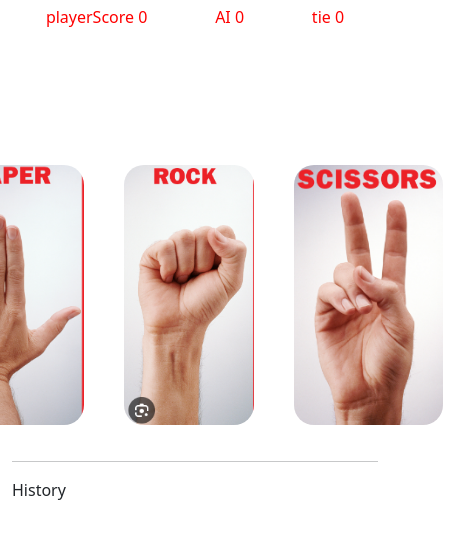
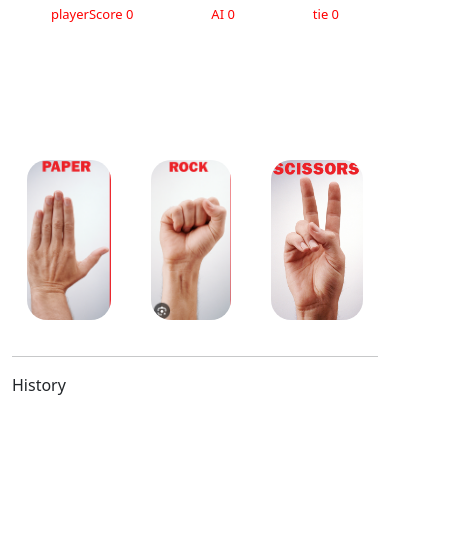
Before and after one commit to Bossfroi/Rockpaperscissors, a plain HTML site: page index.html in a window 390 px wide. Shown: the part 79-618 px from the top of the page, 463 px wide, since content can reach past the window. Drawn offline with nearby package versions, Linux system fonts and the light colour scheme.

Commit message:
2nd commit

```diff
--- a/index.html
+++ b/index.html
@@ -6,6 +6,7 @@
     <title>Rock Paper Scissors</title>
     <link href="https://cdn.jsdelivr.net/npm/bootstrap@5.0.2/dist/css/bootstrap.min.css" rel="stylesheet" integrity="sha384-EVSTQN3/azprG1Anm3QDgpJLIm9Nao0Yz1ztcQTwFspd3yD65VohhpuuCOmLASjC" crossorigin="anonymous">
    <style>
+  @media (min-width: 676px) and (max-width: 1767.98px){
     .PICKIMAGE{
     align-items: center;
     justify-content: center;
@@ -13,6 +14,7 @@
     margin-top: 100px;
     cursor: pointer;
 }
+
 img{
     padding: 20px;
     height: 300px;
@@ -38,6 +40,45 @@ p{
     color: green;
     align-self: center;
 }
+  }
+
+  @media (min-width: 276px) and (max-width: 567.98px){
+    .PICKIMAGE{
+    align-items: center;
+    justify-content: center;
+    display: flex;
+    margin-top: 100px;
+    cursor: pointer;
+}
+
+img{
+    padding: 20px;
+    height: 200px;
+    width: 140px;
+    border-radius: 40px 40px;
+    margin-top: 0;
+}
+section{
+    margin-bottom: 100px;
+    justify-content: center;
+    align-items: center;
+}
+p{
+    color: red;
+    justify-content: center;
+    align-items: center;
+    text-align: center;
+    font-size: small;
+}
+.history{
+    text-align: center;
+    flex-wrap: nowrap;
+    white-space: pre-wrap;
+    color: green;
+    align-self: center;
+    font-size: small;
+}
+  }
    </style>
 </head>
 <body class="container-fluid">
@@ -51,7 +92,7 @@ p{
     </div>
 
     <div class="PICKIMAGE mt-lg-5 " id="choices">
-      <img src="images/paper.png" alt="Paper" onclick="playerpick('paper')" >
+      <img src="images/paper.png" alt="Paper" onclick="playerpick('paper')" class="" >
       <img src="images/Rock.png" alt="Rock" onclick="playerpick('rock')" >
       <img src="images/Scissors.png" alt="Scissors" onclick="playerpick('scissors')" >
     </div>
@@ -89,7 +130,7 @@ p{
         return "You win!";
       }
       computerScore++;
-      return "Computer wins!";
+      return "AI wins!";
     }
     function updateScores() {
       document.getElementById("Playerscore").textContent = playerScore;
@@ -99,14 +140,14 @@ p{
     function addToHistory(userpick, randompick, result) {
       const historysElement = document.getElementById("historys");
       const historyText = historysElement.textContent;
-      const newHistory = `You chose ${userpick}. Computer chose ${randompick}. ${result}\n`;
+      const newHistory = `You chose ${userpick}. AI chose ${randompick}. ${result}\n`;
       historysElement.innerHTML = newHistory + historyText;
     }
     function playerpick(userpick) {
       let randompick = mix();
       let result = Thiswinner(userpick, randompick);
       document.getElementById("results").textContent =
-        `You chose ${userpick}. Computer chose ${randompick}. ${result}`;
+        `You chose ${userpick}. AI chose ${randompick}. ${result}`;
       updateScores();
       addToHistory(userpick, randompick, result);
     }
```
